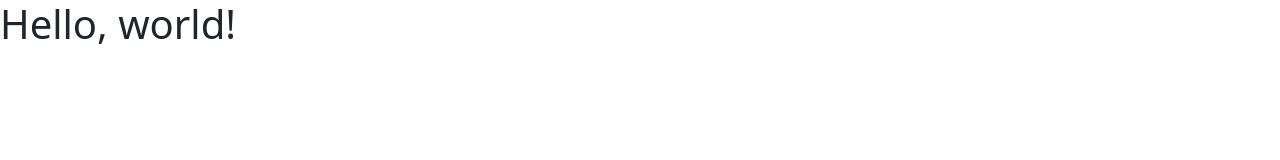
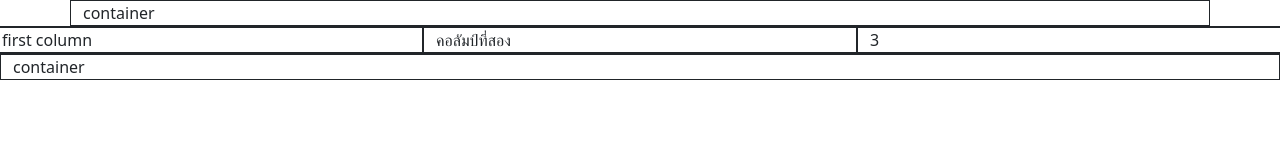
Before and after one commit to yacht2562/Bootstrap_Try, a plain HTML site: page index.html in a window 1280 px wide. Drawn offline with nearby package versions, Linux system fonts and the light colour scheme.

Commit message:
Boots V.2
Try col

```diff
--- a/index.html
+++ b/index.html
@@ -7,12 +7,17 @@
 
     <!-- Bootstrap CSS -->
     <link href="https://cdn.jsdelivr.net/npm/bootstrap@5.0.1/dist/css/bootstrap.min.css" rel="stylesheet" integrity="sha384-+0n0xVW2eSR5OomGNYDnhzAbDsOXxcvSN1TPprVMTNDbiYZCxYbOOl7+AMvyTG2x" crossorigin="anonymous">
-
+    <link rel="stylesheet" href="style.css">
     <title>Hello, world!</title>
   </head>
   <body>
-    <h1>Hello, world!</h1>
-
+    <div class="container">container</div>
+    <div class="row">
+        <div class="col">first column</div>
+        <div class="col">คอลัมป์ที่สอง</div>
+        <div class="col">3</div>
+    </div>
+    <div class="container-fluid">container</div>
     <!-- Optional JavaScript; choose one of the two! -->
 
     <!-- Option 1: Bootstrap Bundle with Popper -->
--- /dev/null
+++ b/style.css
@@ -0,0 +1,3 @@
+div {
+    border: 1px solid;
+}
```
